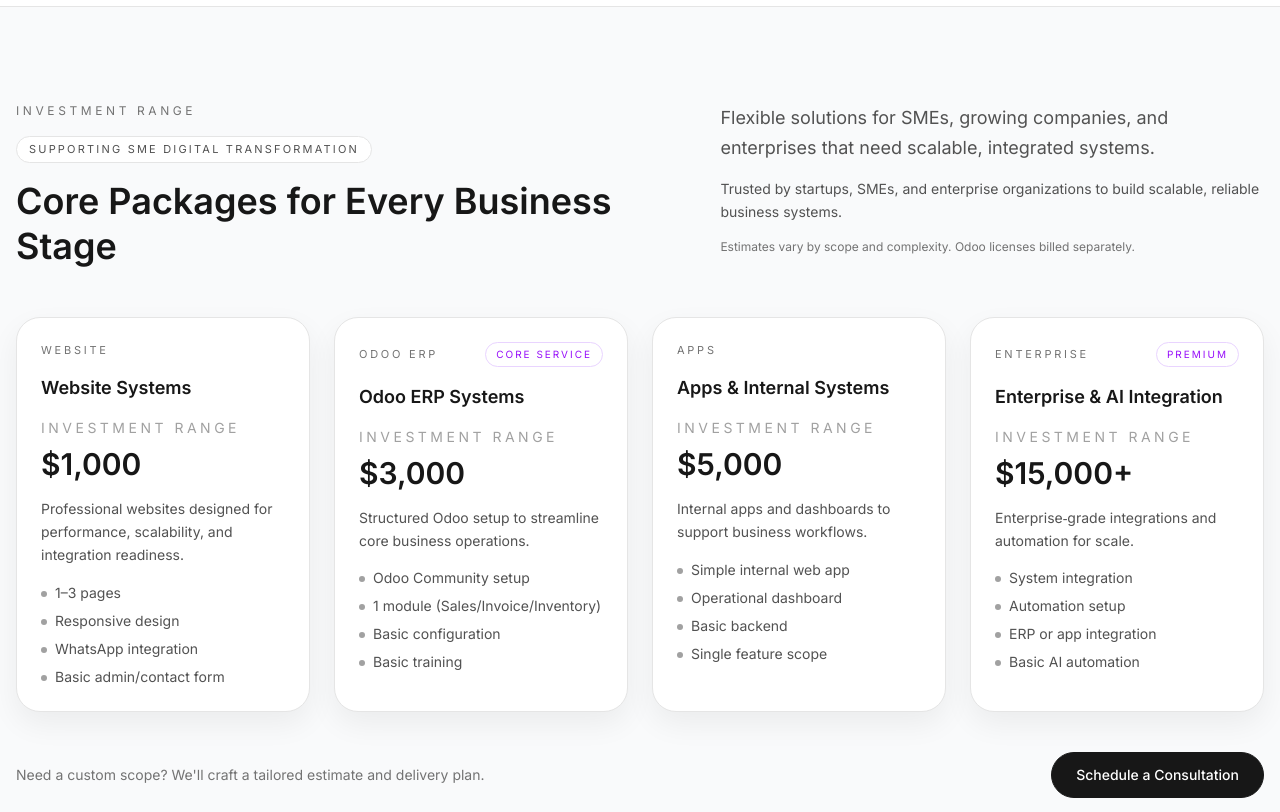
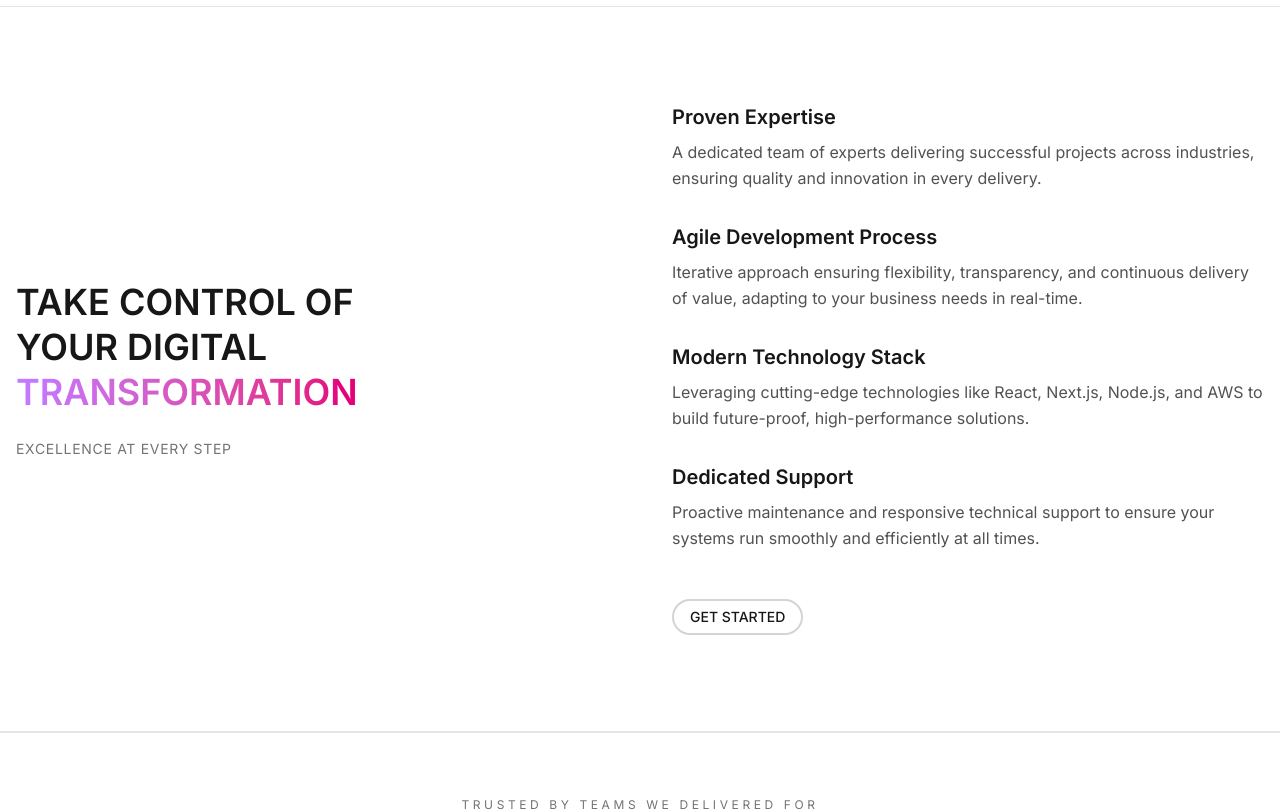
Before and after one commit to cherzs/flowcreativ, a Next.js app: page /about in a window 1280 px wide. Shown: the part 2800-3612 px from the top of the page. Built offline with nearby package versions, Linux system fonts and the light colour scheme; no server answers.

Commit message:
delete Pricing

```diff
--- a/app/[lang]/page.tsx
+++ b/app/[lang]/page.tsx
@@ -2,7 +2,7 @@ import Hero from "@/components/hero"
 import TrustedBy from "@/components/trusted-by"
 import ServicesOverview from "@/components/services-overview"
 import ToolsSection from "@/components/tools-section"
-import PricingSection from "@/components/pricing-section"
+
 import WhyChooseUs from "@/components/why-choose-us"
 import PortfolioPreview from "@/components/portfolio-preview"
 import ProcessSection from "@/components/process-section"
@@ -34,8 +34,7 @@ export default async function HomePage({ params }: { params: Promise<{ lang: Loc
       <ToolsSection dictionary={dictionary.tools} lang={lang} />
       {/* @ts-ignore */}
       <ServicesOverview dictionary={dictionary.services} />
-      {/* @ts-ignore */}
-      <PricingSection dictionary={dictionary.pricing} lang={lang} />
+
       {/* @ts-ignore */}
       <WhyChooseUs dictionary={dictionary.whyChooseUs} lang={lang} />
       {/* @ts-ignore */}
--- a/components/pricing-section.tsx
+++ /dev/null
@@ -1,78 +0,0 @@
-import Link from "next/link"
-
-export default function PricingSection({ dictionary, lang }: { dictionary: any; lang: string }) {
-  return (
-    <section className="bg-gray-50 py-24 border-b border-neutral-200">
-      <div className="container mx-auto px-4">
-        <div className="grid lg:grid-cols-[1.1fr_0.9fr] gap-10 items-start mb-12">
-          <div>
-            <p className="text-xs uppercase tracking-[0.3em] text-neutral-500 mb-4">{dictionary.label}</p>
-            {dictionary.smeBadge ? (
-              <span className="inline-flex items-center rounded-full border border-neutral-200 bg-white px-3 py-1 text-[11px] uppercase tracking-[0.2em] text-neutral-600 mb-4">
-                {dictionary.smeBadge}
-              </span>
-            ) : null}
-            <h2 className="text-3xl md:text-4xl font-semibold text-neutral-900 leading-tight">
-              {dictionary.title}
-            </h2>
-          </div>
-          <div>
-            <p className="text-neutral-600 text-base md:text-lg leading-relaxed">{dictionary.subtitle}</p>
-            {dictionary.trustLine ? (
-              <p className="text-neutral-600 text-sm mt-4 leading-relaxed">{dictionary.trustLine}</p>
-            ) : null}
-            <p className="mt-4 text-xs text-neutral-500">{dictionary.note}</p>
-          </div>
-        </div>
-
-        <div className="grid gap-6 md:grid-cols-2 xl:grid-cols-4">
-          {dictionary.items.map((item: any) => (
-            <div
-              key={item.title}
-              className="rounded-3xl border border-neutral-200 bg-white p-6 shadow-[0_12px_30px_rgba(17,17,17,0.06)] transition-transform duration-300 hover:-translate-y-1"
-            >
-              <div className="flex items-center justify-between gap-3 mb-4">
-                {item.tag ? (
-                  <p className="text-[11px] uppercase tracking-[0.25em] text-neutral-500">{item.tag}</p>
-                ) : (
-                  <span />
-                )}
-                {item.badge ? (
-                  <span className="text-[10px] uppercase tracking-[0.2em] text-purple-600 border border-purple-200 px-2.5 py-1 rounded-full">
-                    {item.badge}
-                  </span>
-                ) : null}
-              </div>
-              <h3 className="text-lg font-semibold text-neutral-900">{item.title}</h3>
-              <div className="mt-4">
-                <p className="text-sm uppercase tracking-[0.25em] text-neutral-400">{dictionary.priceNote}</p>
-                <p className="text-3xl font-semibold text-neutral-900 mt-2">{item.price}</p>
-              </div>
-              <p className="text-neutral-600 text-sm mt-4 leading-relaxed">{item.description}</p>
-              {item.details?.length ? (
-                <ul className="mt-4 space-y-2 text-sm text-neutral-600">
-                  {item.details.map((detail: string) => (
-                    <li key={detail} className="flex items-start gap-2">
-                      <span className="mt-2 h-1.5 w-1.5 rounded-full bg-neutral-400" />
-                      <span>{detail}</span>
-                    </li>
-                  ))}
-                </ul>
-              ) : null}
-            </div>
-          ))}
-        </div>
-
-        <div className="mt-10 flex flex-col md:flex-row md:items-center md:justify-between gap-4">
-          <p className="text-sm text-neutral-500">{dictionary.footer}</p>
-          <Link
-            href={`/${lang}/contact`}
-            className="inline-flex items-center justify-center rounded-full border border-neutral-900 bg-neutral-900 text-white px-6 py-3 text-sm font-medium hover:bg-neutral-800 transition"
-          >
-            {dictionary.cta}
-          </Link>
-        </div>
-      </div>
-    </section>
-  )
-}
--- a/dictionaries/en.json
+++ b/dictionaries/en.json
@@ -262,69 +262,6 @@
             }
         ]
     },
-    "pricing": {
-        "label": "Investment Range",
-        "title": "Core Packages for Every Business Stage",
-        "subtitle": "Flexible solutions for SMEs, growing companies, and enterprises that need scalable, integrated systems.",
-        "trustLine": "Trusted by startups, SMEs, and enterprise organizations to build scalable, reliable business systems.",
-        "smeBadge": "Supporting SME Digital Transformation",
-        "note": "Estimates vary by scope and complexity. Odoo licenses billed separately.",
-        "priceNote": "Investment range",
-        "cta": "Schedule a Consultation",
-        "footer": "Need a custom scope? We'll craft a tailored estimate and delivery plan.",
-        "items": [
-            {
-                "title": "Website Systems",
-                "description": "Professional websites designed for performance, scalability, and integration readiness.",
-                "price": "$1,000",
-                "tag": "WEBSITE",
-                "details": [
-                    "1–3 pages",
-                    "Responsive design",
-                    "WhatsApp integration",
-                    "Basic admin/contact form"
-                ]
-            },
-            {
-                "title": "Odoo ERP Systems",
-                "description": "Structured Odoo setup to streamline core business operations.",
-                "price": "$3,000",
-                "tag": "ODOO ERP",
-                "badge": "Core Service",
-                "details": [
-                    "Odoo Community setup",
-                    "1 module (Sales/Invoice/Inventory)",
-                    "Basic configuration",
-                    "Basic training"
-                ]
-            },
-            {
-                "title": "Apps & Internal Systems",
-                "description": "Internal apps and dashboards to support business workflows.",
-                "price": "$5,000",
-                "tag": "APPS",
-                "details": [
-                    "Simple internal web app",
-                    "Operational dashboard",
-                    "Basic backend",
-                    "Single feature scope"
-                ]
-            },
-            {
-                "title": "Enterprise & AI Integration",
-                "description": "Enterprise‑grade integrations and automation for scale.",
-                "price": "$15,000+",
-                "tag": "ENTERPRISE",
-                "badge": "Premium",
-                "details": [
-                    "System integration",
-                    "Automation setup",
-                    "ERP or app integration",
-                    "Basic AI automation"
-                ]
-            }
-        ]
-    },
     "footer": {
         "description": "Helping businesses grow with scalable and modern digital solutions.",
         "quickLinks": "Quick Links",
--- a/dictionaries/id.json
+++ b/dictionaries/id.json
@@ -262,69 +262,6 @@
             }
         ]
     },
-    "pricing": {
-        "label": "Investment Range",
-        "title": "Paket Inti untuk Berbagai Skala Bisnis",
-        "subtitle": "Solusi fleksibel untuk UMKM, perusahaan berkembang, dan enterprise yang membutuhkan sistem scalable dan terintegrasi.",
-        "trustLine": "Dipercaya oleh startup, UMKM, dan organisasi enterprise untuk membangun sistem bisnis yang scalable dan andal.",
-        "smeBadge": "Mendukung Transformasi Digital UMKM",
-        "note": "Estimasi awal disesuaikan kompleksitas dan ruang lingkup. Lisensi Odoo terpisah.",
-        "priceNote": "Rentang investasi",
-        "cta": "Jadwalkan Konsultasi",
-        "footer": "Butuh kebutuhan khusus? Kami siapkan estimasi dan roadmap yang disesuaikan.",
-        "items": [
-            {
-                "title": "Website Systems",
-                "description": "Website profesional yang siap di-scale untuk performa, pertumbuhan, dan integrasi.",
-                "price": "Rp2,5 jt",
-                "tag": "WEBSITE",
-                "details": [
-                    "1–3 halaman",
-                    "Desain responsif",
-                    "Integrasi WhatsApp",
-                    "Admin/form kontak dasar"
-                ]
-            },
-            {
-                "title": "Odoo ERP Systems",
-                "description": "Setup Odoo yang terstruktur untuk menyederhanakan operasional bisnis.",
-                "price": "Rp8 jt",
-                "tag": "ODOO ERP",
-                "badge": "Layanan Utama",
-                "details": [
-                    "Setup Odoo Community",
-                    "Setup 1 modul (Sales/Invoice/Inventory)",
-                    "Konfigurasi dasar",
-                    "Training dasar"
-                ]
-            },
-            {
-                "title": "Apps & Internal Systems",
-                "description": "Aplikasi internal dan dashboard untuk mendukung workflow bisnis.",
-                "price": "Rp12 jt",
-                "tag": "APPS",
-                "details": [
-                    "Web app internal sederhana",
-                    "Dashboard operasional",
-                    "Backend dasar",
-                    "Scope 1 fitur utama"
-                ]
-            },
-            {
-                "title": "Enterprise & AI Integration",
-                "description": "Integrasi enterprise dan otomasi untuk operasi berskala besar.",
-                "price": "Rp25 jt",
-                "tag": "ENTERPRISE",
-                "badge": "Premium",
-                "details": [
-                    "Integrasi sistem",
-                    "Setup automation",
-                    "Integrasi ERP atau aplikasi",
-                    "Basic AI automation"
-                ]
-            }
-        ]
-    },
     "footer": {
         "description": "Membantu bisnis berkembang dengan solusi digital yang skalabel dan modern.",
         "quickLinks": "Tautan Cepat",
```
